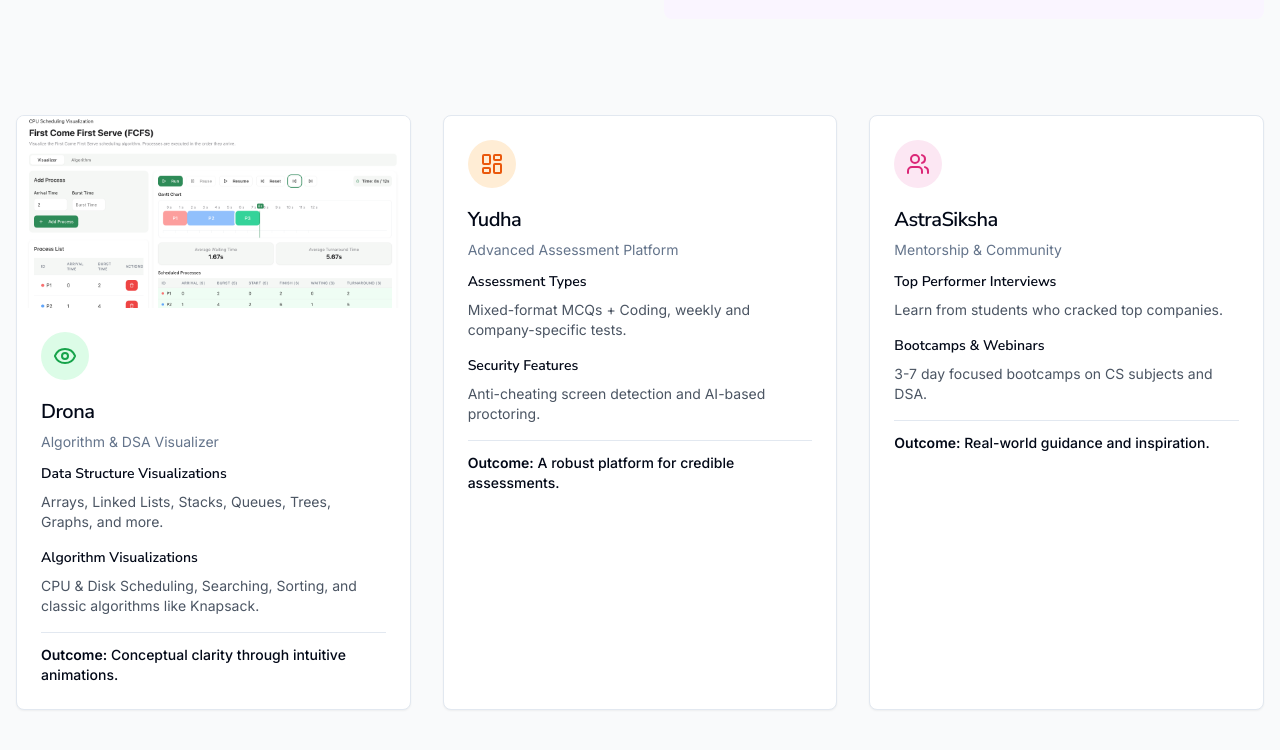
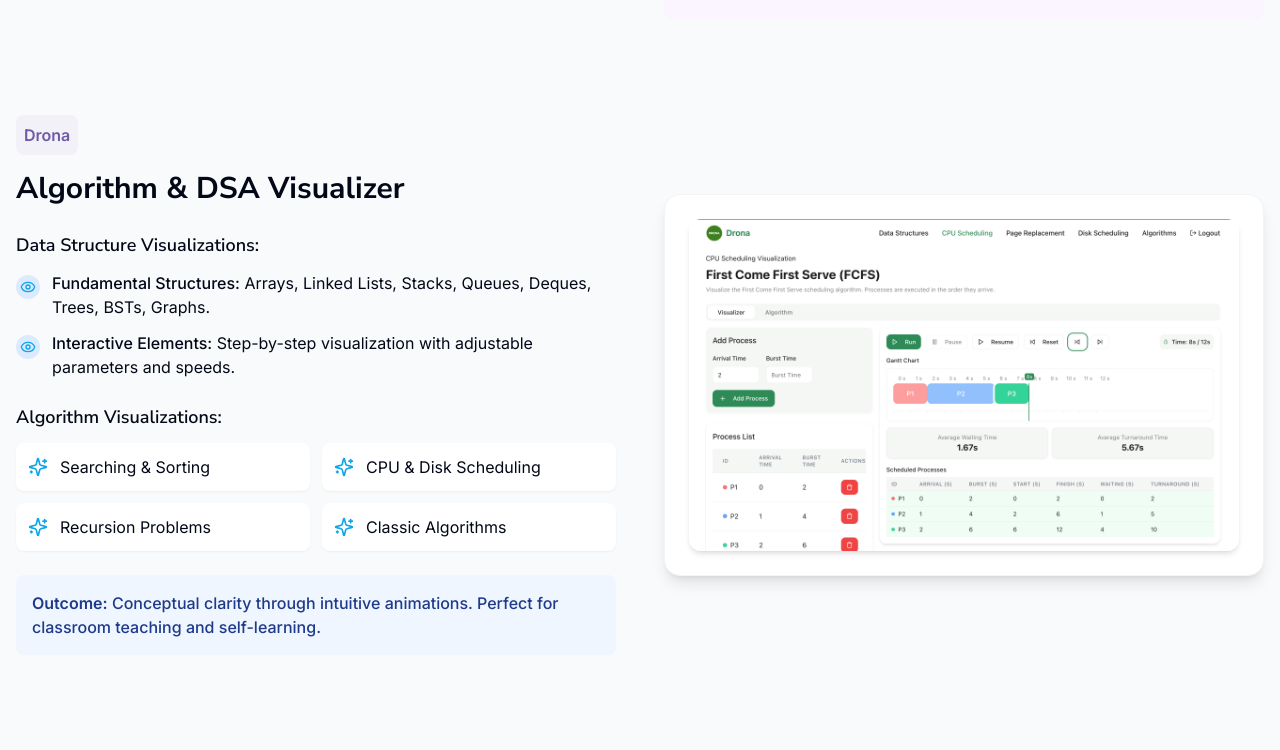
Before and after one commit to manas-jain09/placement-ace-platform, a React (Vite) app: page / in a window 1280 px wide. Shown: the part 2305-3055 px from the top of the page. Built offline with nearby package versions, Linux system fonts and the light colour scheme.

Commit message:
Refactor Drona section in ProductsSection
Create a section for Drona similar to Astra and Yodha, and improve the aesthetic visibility of the images.

```diff
--- a/src/components/ProductsSection.tsx
+++ b/src/components/ProductsSection.tsx
@@ -8,8 +8,8 @@ import {
   Eye,
   Play,
   LayoutDashboard,
-  Shield,
-  Users
+  Users,
+  Sparkles
 } from 'lucide-react';
 import { Card, CardContent, CardDescription, CardHeader, CardTitle } from "@/components/ui/card";
 
@@ -89,11 +89,11 @@ const ProductsSection = () => {
             </div>
 
             <div className="lg:w-1/2 order-1 lg:order-2">
-              <div className="bg-white p-4 rounded-2xl shadow-lg border border-gray-100">
+              <div className="bg-white p-6 rounded-2xl shadow-lg border border-gray-100 transform hover:scale-[1.02] transition-transform duration-300">
                 <img
                   src="/Astra.png"
                   alt="Astra Learning Platform"
-                  className="w-full h-auto rounded-xl object-cover"
+                  className="w-full h-auto rounded-xl object-cover shadow-md"
                 />
               </div>
             </div>
@@ -104,11 +104,11 @@ const ProductsSection = () => {
         <div className="mb-24">
           <div className="flex flex-col lg:flex-row items-center gap-12">
             <div className="lg:w-1/2">
-              <div className="bg-white p-4 rounded-2xl shadow-lg border border-gray-100">
+              <div className="bg-white p-6 rounded-2xl shadow-lg border border-gray-100 transform hover:scale-[1.02] transition-transform duration-300">
                 <img
                   src="/Yodha.png"
                   alt="Yodha Performance Dashboard"
-                  className="w-full h-auto rounded-xl object-cover"
+                  className="w-full h-auto rounded-xl object-cover shadow-md"
                 />
               </div>
             </div>
@@ -186,45 +186,82 @@ const ProductsSection = () => {
           </div>
         </div>
 
-        {/* Other Products in Card Format */}
-        <div className="grid grid-cols-1 md:grid-cols-3 gap-8 mt-12">
-          {/* Drona */}
-          <Card className="card-hover overflow-hidden">
-            <div className="h-48 overflow-hidden">
-              <img
-                src="/Drona.png"
-                alt="Drona Visualization Platform"
-                className="w-full h-full object-cover"
-              />
-            </div>
-            <CardHeader className="pb-3">
-              <div className="w-12 h-12 bg-green-100 rounded-full flex items-center justify-center mb-3">
-                <Eye className="h-6 w-6 text-green-600" />
+        {/* Product 3: Drona */}
+        <div className="mb-24">
+          <div className="flex flex-col lg:flex-row items-center gap-12">
+            <div className="lg:w-1/2 order-2 lg:order-1">
+              <div className="bg-primary/5 p-2 rounded-lg inline-block mb-4">
+                <span className="font-semibold text-primary">Drona</span>
               </div>
-              <CardTitle className="text-xl">Drona</CardTitle>
-              <CardDescription>Algorithm & DSA Visualizer</CardDescription>
-            </CardHeader>
-            <CardContent>
-              <div className="space-y-4">
-                <div>
-                  <h4 className="text-sm font-semibold mb-2">Data Structure Visualizations</h4>
-                  <p className="text-sm text-gray-600">Arrays, Linked Lists, Stacks, Queues, Trees, Graphs, and more.</p>
-                </div>
-                <div>
-                  <h4 className="text-sm font-semibold mb-2">Algorithm Visualizations</h4>
-                  <p className="text-sm text-gray-600">CPU & Disk Scheduling, Searching, Sorting, and classic algorithms like Knapsack.</p>
-                </div>
-                <div className="pt-3 border-t">
-                  <p className="text-sm font-medium">
-                    <span className="font-bold">Outcome:</span> Conceptual clarity through intuitive animations.
-                  </p>
+              <h3 className="text-2xl md:text-3xl font-bold mb-6">Algorithm & DSA Visualizer</h3>
+
+              <div className="mb-6">
+                <h4 className="text-lg font-semibold mb-3">Data Structure Visualizations:</h4>
+                <ul className="space-y-3">
+                  <li className="flex items-start">
+                    <div className="bg-blue-100 p-1 rounded-full mr-3 mt-1">
+                      <Eye className="h-4 w-4 text-accent-blue" />
+                    </div>
+                    <div>
+                      <span className="font-medium">Fundamental Structures:</span> Arrays, Linked Lists, Stacks, Queues, Deques, Trees, BSTs, Graphs.
+                    </div>
+                  </li>
+                  <li className="flex items-start">
+                    <div className="bg-blue-100 p-1 rounded-full mr-3 mt-1">
+                      <Eye className="h-4 w-4 text-accent-blue" />
+                    </div>
+                    <div>
+                      <span className="font-medium">Interactive Elements:</span> Step-by-step visualization with adjustable parameters and speeds.
+                    </div>
+                  </li>
+                </ul>
+              </div>
+
+              <div className="mb-6">
+                <h4 className="text-lg font-semibold mb-3">Algorithm Visualizations:</h4>
+                <div className="grid grid-cols-1 md:grid-cols-2 gap-3">
+                  <div className="flex items-center bg-white p-3 rounded-lg shadow-sm card-hover">
+                    <Sparkles className="h-5 w-5 text-accent-blue mr-3" />
+                    <span>Searching & Sorting</span>
+                  </div>
+                  <div className="flex items-center bg-white p-3 rounded-lg shadow-sm card-hover">
+                    <Sparkles className="h-5 w-5 text-accent-blue mr-3" />
+                    <span>CPU & Disk Scheduling</span>
+                  </div>
+                  <div className="flex items-center bg-white p-3 rounded-lg shadow-sm card-hover">
+                    <Sparkles className="h-5 w-5 text-accent-blue mr-3" />
+                    <span>Recursion Problems</span>
+                  </div>
+                  <div className="flex items-center bg-white p-3 rounded-lg shadow-sm card-hover">
+                    <Sparkles className="h-5 w-5 text-accent-blue mr-3" />
+                    <span>Classic Algorithms</span>
+                  </div>
                 </div>
               </div>
-            </CardContent>
-          </Card>
 
+              <div className="p-4 bg-blue-50 rounded-lg">
+                <p className="font-medium text-blue-900">
+                  <span className="font-bold">Outcome:</span> Conceptual clarity through intuitive animations. Perfect for classroom teaching and self-learning.
+                </p>
+              </div>
+            </div>
+
+            <div className="lg:w-1/2 order-1 lg:order-2">
+              <div className="bg-white p-6 rounded-2xl shadow-lg border border-gray-100 transform hover:scale-[1.02] transition-transform duration-300">
+                <img
+                  src="/Drona.png"
+                  alt="Drona Visualization Platform"
+                  className="w-full h-auto rounded-xl object-cover shadow-md"
+                />
+              </div>
+            </div>
+          </div>
+        </div>
+
+        {/* Other Products in Card Format */}
+        <div className="grid grid-cols-1 md:grid-cols-2 gap-8 mt-12">
           {/* Yudha */}
-          <Card className="card-hover">
+          <Card className="card-hover overflow-hidden">
             <CardHeader className="pb-3">
               <div className="w-12 h-12 bg-orange-100 rounded-full flex items-center justify-center mb-3">
                 <LayoutDashboard className="h-6 w-6 text-orange-600" />
```
